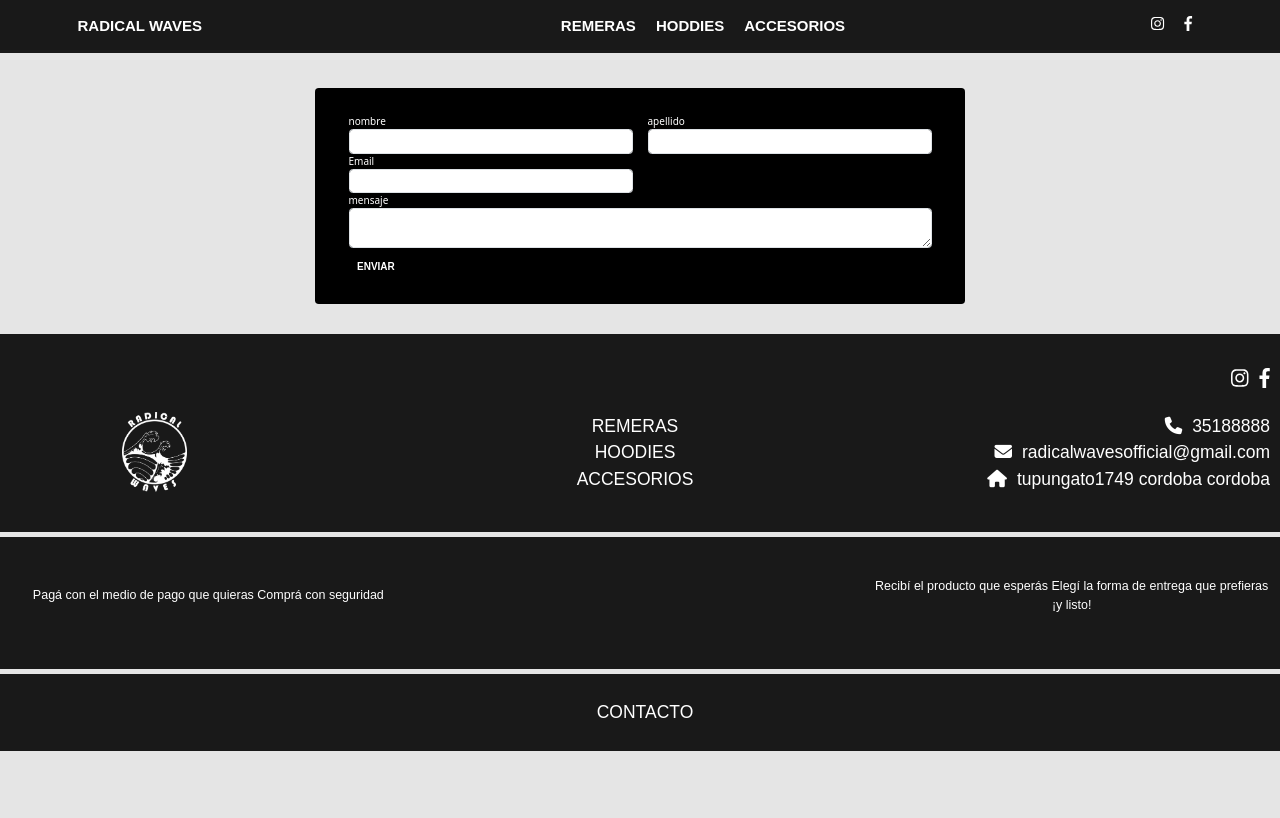
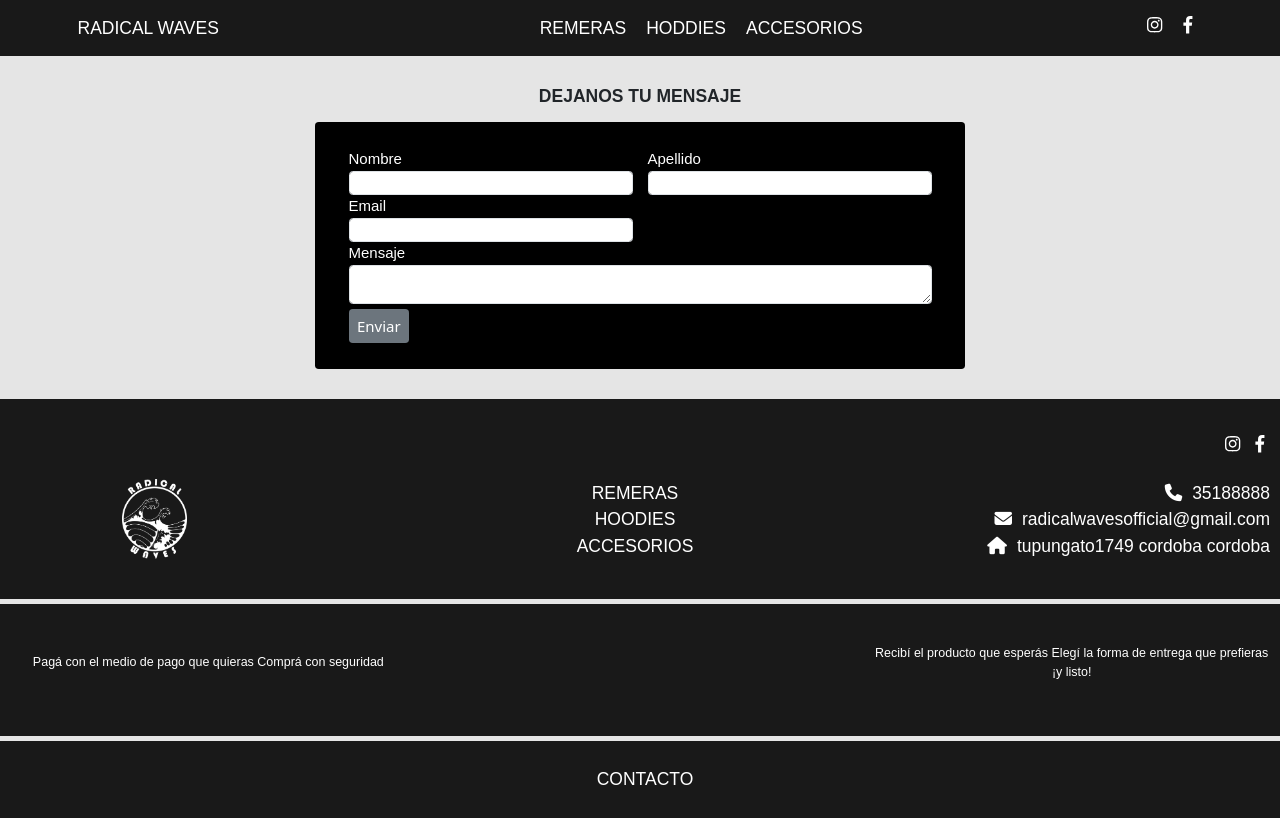
Before and after one commit to Marexequiel/proyectoradical, a plain HTML site: page pages/contacto.html in a window 1280 px wide. Drawn offline with nearby package versions, Linux system fonts and the light colour scheme.

Commit message:
agrega contenido y estilo en index y todas las pages

```diff
--- a/css/style.css
+++ b/css/style.css
@@ -17,20 +17,25 @@
 }
 
 /* header */
-.header{
+.header {
     background-color: #191919;
 }
+
 .navbar-nav {
-    font-family: 'Barlow Condensed', sans-serif;
-    font-size: 1.5rem;
+    font-family: 'Bauhaus 93', sans-serif;
     text-transform: uppercase;
-    font-weight: 600;
 }
+
 .nav-link {
     color: white
 }
+
 .nav-link:hover {
     color: white
+}
+
+.bt-redes:hover {
+    transform: scale(1.2);
 }
 
 /* sections-banner */
@@ -78,7 +83,7 @@
     transform: scale(1.2);
 }
 
-/* carousel */
+/* carousel-nuevos lanzamientos */
 .cd {
     max-width: 1200px;
     border-radius: 50px;
@@ -118,6 +123,10 @@
 
 .section-dest {
     margin-top: 2rem;
+}
+
+.btn-dest {
+    border-radius: 30px;
 }
 
 /* section-categorias */
@@ -180,11 +189,13 @@
     color: white;
 }
 
-.btn {
+.btn-cat {
     font-family: 'Barlow Condensed', sans-serif;
     text-transform: uppercase;
     font-weight: 600;
     border-radius: 30px;
+    padding-left: 10rem;
+    padding-right: 10rem;
 }
 
 /* footer */
@@ -214,25 +225,29 @@
     opacity: unset;
 }
 
-.bt-redes {
-    font-size: 2rem;
-    color: white
-
-}
-.bt-redes:hover {
-    transform: scale(1.2);
+/* contacto */
+.h-form {
+    font-family: 'Barlow Condensed', sans-serif;
+    font-weight: 900;
 }
 
-/* pages-remeras */
+.form-group {
+    font-family: 'Barlow Condensed', sans-serif;
+}
+
+
+/* pages */
 
 /* header */
-.header-pages{
+.header-pages {
     background-color: #191919;
 }
-/* section */
+
+/* section-remeras */
 .div-card {
     border-radius: 50px;
 }
+
 .img-card {
     border-radius: 50px;
 }
--- a/pages/contacto.html
+++ b/pages/contacto.html
@@ -19,7 +19,7 @@
         <nav class="navbar navbar-expand-lg p-3">
             <div class="container text-uppercase text-sm-center">
                 <div class="col-sm-12 col-md-2">
-                    <a class="navbar-brand logo-letras navbar-nav text-white" href="../index.html">radical waves</a>
+                        <a class="navbar-brand navbar-nav text-white fs-3" href="../index.html">radical waves</a>
                 </div>
                 <button class="navbar-toggler bg-white" type="button" data-bs-toggle="collapse"
                     data-bs-target="#navbarNavDropdown" aria-controls="navbarNavDropdown" aria-expanded="false"
@@ -27,7 +27,7 @@
                     <span class="navbar-toggler-icon"></span>
                 </button>
                 <div class=" collapse navbar-collapse" id="navbarNavDropdown">
-                    <ul class="navbar-nav ms-auto align-items-center">
+                    <ul class="navbar-nav ms-auto align-items-center fs-3">
                         <li class="nav-item">
                             <a class="nav-link mx-2" href="../pages/remeras.html">remeras</a>
                         </li>
@@ -38,13 +38,13 @@
                             <a class="nav-link mx-2" href="../pages/accesorios.html">accesorios</a>
                         </li>
                     </ul>
-                    <ul class="navbar-nav ms-auto d-none d-lg-inline-flex">
+                    <ul class="navbar-nav ms-auto d-none d-lg-inline-flex fs-3">
                         <li class="nav-item mx-2">
-                            <a class="nav-link text-white h5" href="https://www.instagram.com/" target="blank"><i
+                            <a class="nav-link text-white h5 bt-redes" href="https://www.instagram.com/" target="blank"><i
                                     class="fab fa-instagram"></i></a>
                         </li>
                         <li class="nav-item mx-2">
-                            <a class="nav-link text-white h5" href="https://es-la.facebook.com/" target="blank"><i
+                            <a class="nav-link text-white h5 bt-redes" href="https://es-la.facebook.com/" target="blank"><i
                                     class="fab fa-facebook-f"></i></a>
                         </li>
                     </ul>
@@ -57,6 +57,7 @@
     <div class="container mt-5">
         <div class="row">
             <div class="col-lg-7 mx-auto ">
+                <h5 class="text-center text-uppercase mb-4 fs-3 h-form">dejanos tu mensaje</h5>
                 <div class="card mt-2 mx-auto p-4 bg-black ">
                     <div class="card-body">
                         <div class="container">
@@ -64,14 +65,14 @@
                                 <div class="controls">
                                     <div class="row">
                                         <div class="col-md-6 text-white">
-                                            <div class="form-group">
-                                                <label for="form_name">nombre</label>
+                                            <div class="form-group fs-4">
+                                                <label for="form_name">Nombre</label>
                                                 <input id="form_name" type="text" name="name" class="form-control">
                                             </div>
                                         </div>
                                         <div class="col-md-6 text-white">
-                                            <div class="form-group">
-                                                <label for="form_lastname">apellido</label>
+                                            <div class="form-group fs-4">
+                                                <label for="form_lastname">Apellido</label>
                                                 <input id="form_lastname" type="text" name="surname"
                                                     class="form-control">
                                             </div>
@@ -79,7 +80,7 @@
                                     </div>
                                     <div class="row">
                                         <div class="col-md-6 text-white">
-                                            <div class="form-group">
+                                            <div class="form-group fs-4">
                                                 <label for="form_email">Email</label>
                                                 <input id="form_email" type="email" name="email" class="form-control">
                                             </div>
@@ -87,13 +88,13 @@
                                     </div>
                                     <div class="row">
                                         <div class="col-md-12 text-white">
-                                            <div class="form-group">
-                                                <label for="form_message">mensaje </label>
+                                            <div class="form-group fs-4">
+                                                <label for="form_message">Mensaje </label>
                                                 <textarea id="form_message" name="message" class="form-control"></textarea>
                                             </div>
                                         </div>
                                         <div class="col-md-12 mt-2">
-                                            <input type="submit" class="btn text-white pt-2" value="enviar">
+                                            <input type="submit" class="btn bg-secondary text-white pt-2 fs-4" value="Enviar">
                                         </div>
                                     </div>
                                 </div>
@@ -115,11 +116,13 @@
                 <!-- redes -->
                 <div class="col-md-12 col-lg-12 col-xl-12  text-sm-center text-md-end">
                     <ul class="list-inline me-3">
-                        <li class="list-inline-item">
-                            <a href="https://www.instagram.com/" class="fab fa-instagram bt-redes"></a>
+                        <li class="list-inline-item mx-2">
+                            <a class="nav-link text-dark h5 text-white fs-3 bt-redes" href="https://www.instagram.com/"
+                                target="blank"><i class="fab fa-instagram"></i></a>
                         </li>
-                        <li class="list-inline-item">
-                            <a href="https://es-la.facebook.com/" class="fab fa-facebook-f bt-redes"></a>
+                        <li class="list-inline-item mx-2">
+                            <a class="nav-link text-dark h5 text-white fs-3 bt-redes" href="https://es-la.facebook.com/"
+                                target="blank"><i class="fab fa-facebook-f"></i></a>
                         </li>
                     </ul>
                 </div>
```
Also changed, not shown: index.html (+23 -23 lines), pages/accesorios.html (+12 -10 lines), pages/hoodies.html (+16 -14 lines), pages/nuevoslanzamientos.html (+11 -9 lines), pages/remeras.html (+11 -9 lines).
